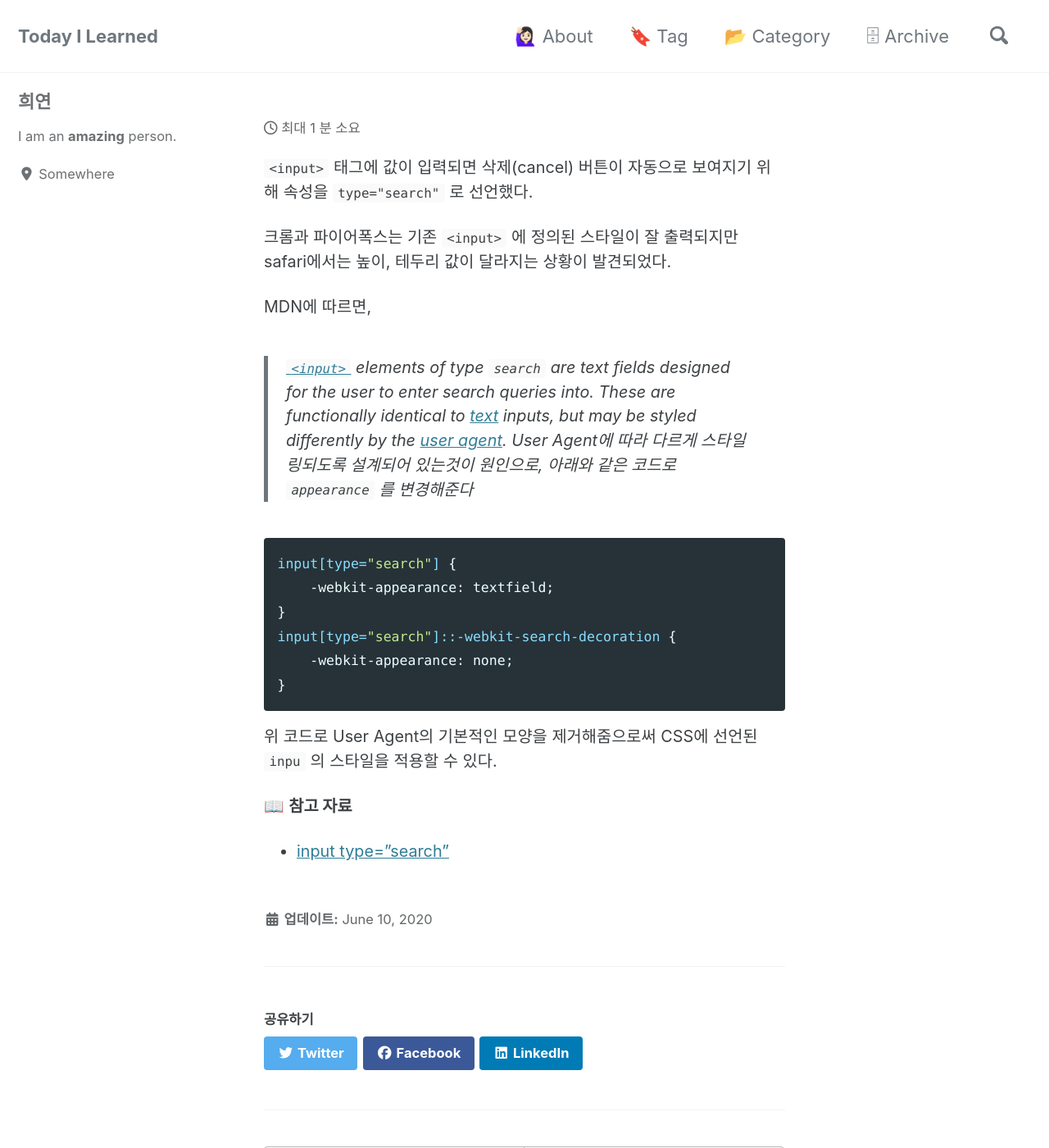
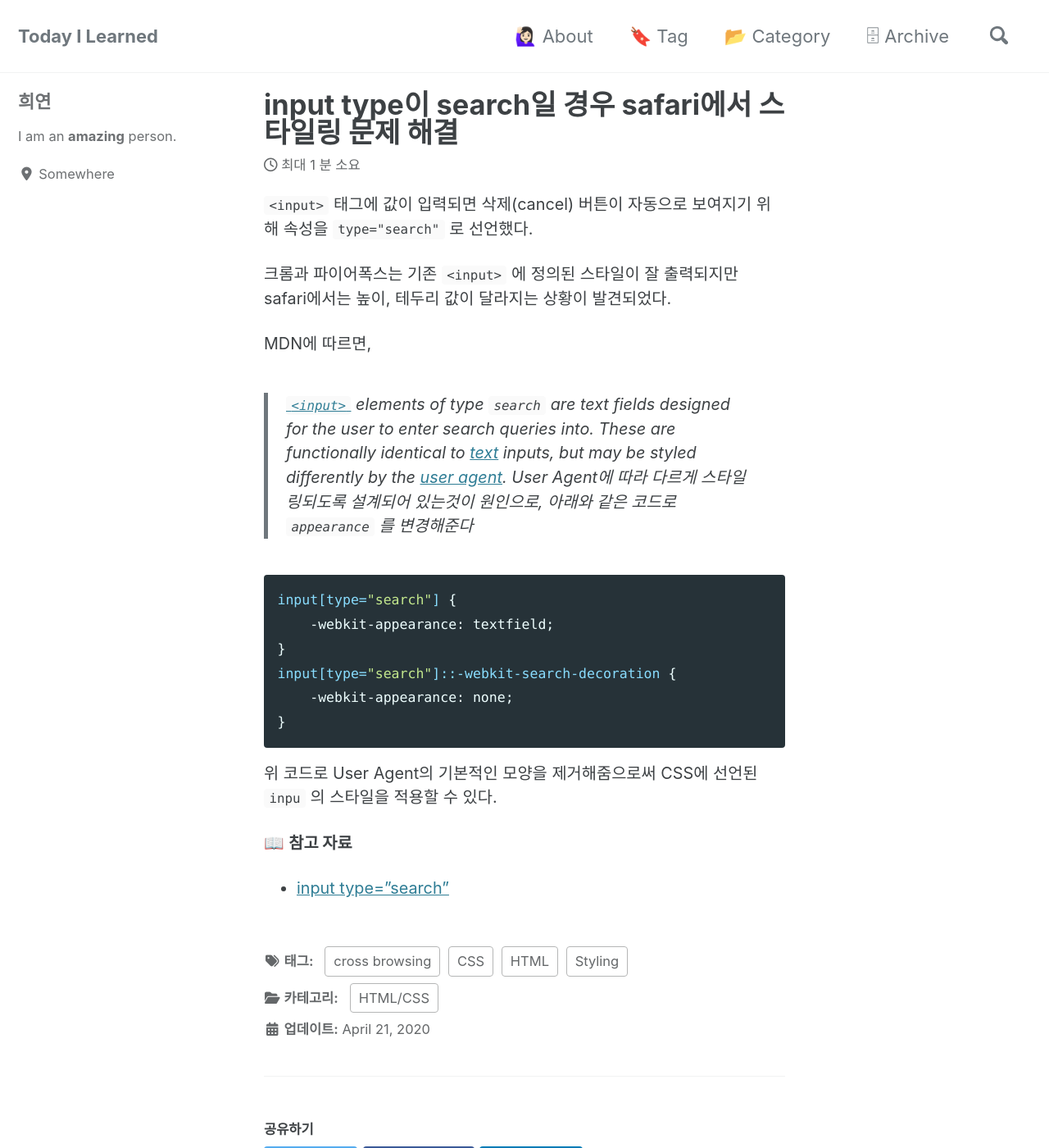
Before and after one commit to h22y25n/h22y25n.github.io, a Jekyll site: the page built from _posts/2020-04-21-search-type-input-issue-in-safari.md, in a window 1280 px wide and 1400 px high. Shown: the whole window at 82% size. Built offline with Jekyll 4.4.1, drawn with Linux system fonts in a browser that asks for light colours; cached includes are drawn as plain includes; nearby versions of some CDN libraries.

Commit message:
Fix: 포스트 타이틀에 발생한 이슈 수정

```diff
--- a/_posts/2020-04-21-search-type-input-issue-in-safari.md
+++ b/_posts/2020-04-21-search-type-input-issue-in-safari.md
@@ -1,5 +1,5 @@
 ---
-title: "input tpe="search"일 경우 safari에서 스타일링 문제 해결"
+title: "input type이 search일 경우 safari에서 스타일링 문제 해결"
 categories:
   - HTML/CSS
 tags:
```
